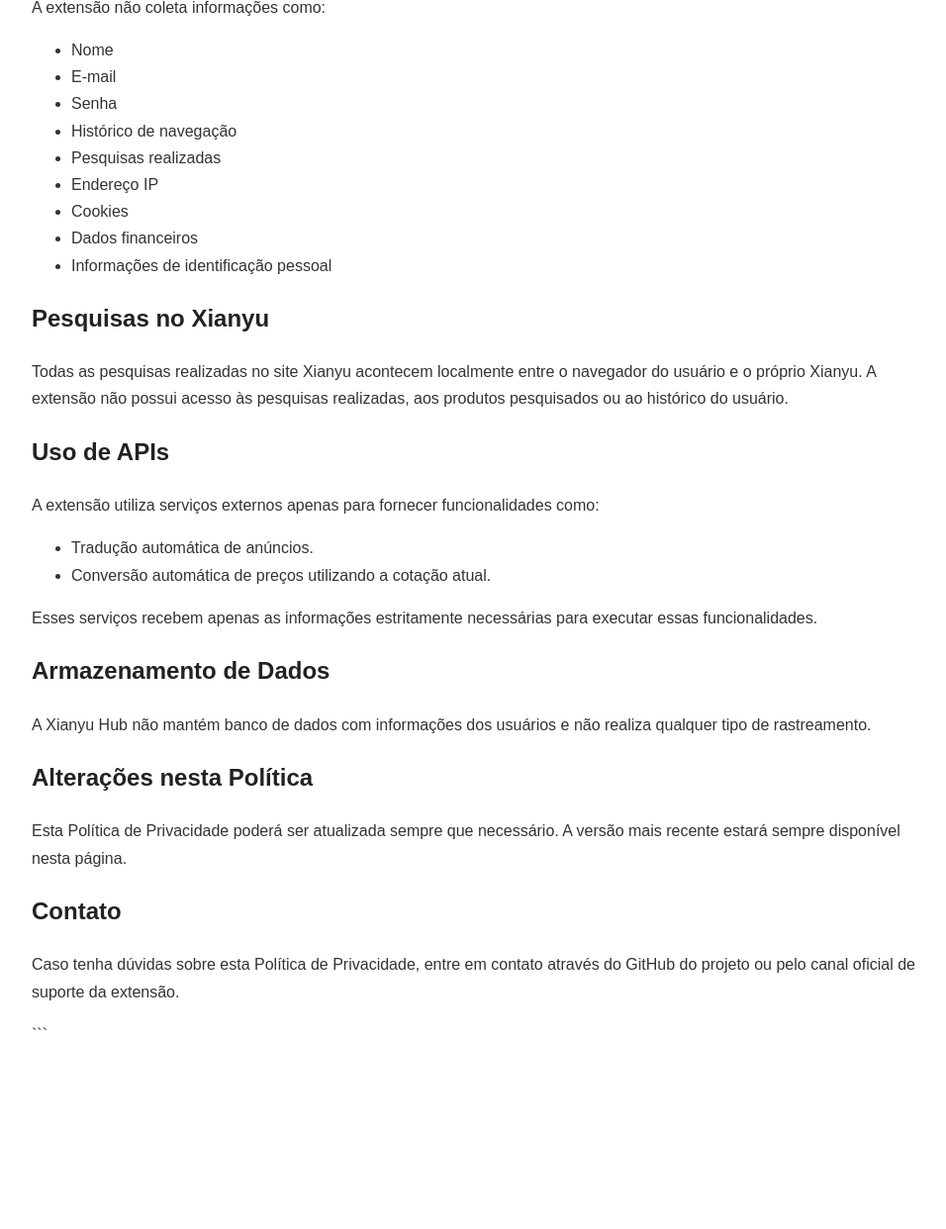
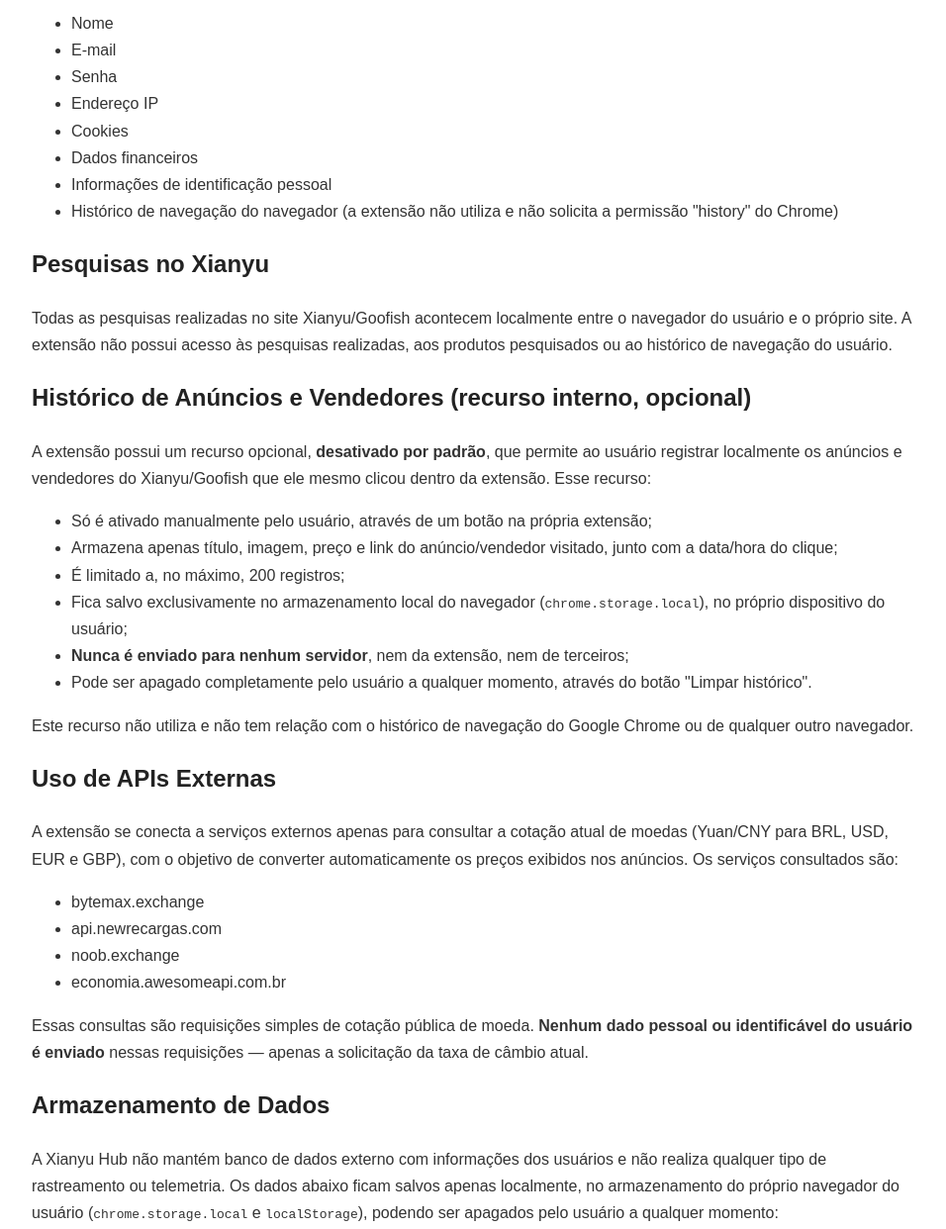
Before and after one commit to breno-sp7/xianyu-hub-privacy, a plain HTML site: page index.html in a window 1280 px wide. Shown: the part 412-1654 px from the top of the page at 99% size, without its empty margins (158-1114 px from the left). Before the commit the page ends 1531 px from the top, so only its background shows below. Drawn offline with Linux system fonts and the light colour scheme.

Commit message:
index.html

````diff
--- a/index.html
+++ b/index.html
@@ -1,4 +1,3 @@
-```html
 <!DOCTYPE html>
 <html lang="pt-BR">
 <head>
@@ -22,56 +21,63 @@
 <body>
 
 <h1>Política de Privacidade - Xianyu Hub</h1>
-
-<p><strong>Última atualização:</strong> 31 de julho de 2026</p>
+<p><strong>Última atualização:</strong> 15 de setembro de 2026</p>
 
 <p>A extensão <strong>Xianyu Hub</strong> foi desenvolvida com o compromisso de proteger a privacidade de seus usuários. Esta política explica como a extensão utiliza informações durante seu funcionamento.</p>
 
 <h2>Coleta de Dados</h2>
-
 <p>A Xianyu Hub <strong>não coleta, armazena, vende ou compartilha dados pessoais dos usuários</strong>.</p>
-
 <p>A extensão não coleta informações como:</p>
-
 <ul>
 <li>Nome</li>
 <li>E-mail</li>
 <li>Senha</li>
-<li>Histórico de navegação</li>
-<li>Pesquisas realizadas</li>
 <li>Endereço IP</li>
 <li>Cookies</li>
 <li>Dados financeiros</li>
 <li>Informações de identificação pessoal</li>
+<li>Histórico de navegação do navegador (a extensão não utiliza e não solicita a permissão "history" do Chrome)</li>
 </ul>
 
 <h2>Pesquisas no Xianyu</h2>
+<p>Todas as pesquisas realizadas no site Xianyu/Goofish acontecem localmente entre o navegador do usuário e o próprio site. A extensão não possui acesso às pesquisas realizadas, aos produtos pesquisados ou ao histórico de navegação do usuário.</p>
 
-<p>Todas as pesquisas realizadas no site Xianyu acontecem localmente entre o navegador do usuário e o próprio Xianyu. A extensão não possui acesso às pesquisas realizadas, aos produtos pesquisados ou ao histórico do usuário.</p>
+<h2>Histórico de Anúncios e Vendedores (recurso interno, opcional)</h2>
+<p>A extensão possui um recurso opcional, <strong>desativado por padrão</strong>, que permite ao usuário registrar localmente os anúncios e vendedores do Xianyu/Goofish que ele mesmo clicou dentro da extensão. Esse recurso:</p>
+<ul>
+<li>Só é ativado manualmente pelo usuário, através de um botão na própria extensão;</li>
+<li>Armazena apenas título, imagem, preço e link do anúncio/vendedor visitado, junto com a data/hora do clique;</li>
+<li>É limitado a, no máximo, 200 registros;</li>
+<li>Fica salvo exclusivamente no armazenamento local do navegador (<code>chrome.storage.local</code>), no próprio dispositivo do usuário;</li>
+<li><strong>Nunca é enviado para nenhum servidor</strong>, nem da extensão, nem de terceiros;</li>
+<li>Pode ser apagado completamente pelo usuário a qualquer momento, através do botão "Limpar histórico".</li>
+</ul>
+<p>Este recurso não utiliza e não tem relação com o histórico de navegação do Google Chrome ou de qualquer outro navegador.</p>
 
-<h2>Uso de APIs</h2>
+<h2>Uso de APIs Externas</h2>
+<p>A extensão se conecta a serviços externos apenas para consultar a cotação atual de moedas (Yuan/CNY para BRL, USD, EUR e GBP), com o objetivo de converter automaticamente os preços exibidos nos anúncios. Os serviços consultados são:</p>
+<ul>
+<li>bytemax.exchange</li>
+<li>api.newrecargas.com</li>
+<li>noob.exchange</li>
+<li>economia.awesomeapi.com.br</li>
+</ul>
+<p>Essas consultas são requisições simples de cotação pública de moeda. <strong>Nenhum dado pessoal ou identificável do usuário é enviado</strong> nessas requisições — apenas a solicitação da taxa de câmbio atual.</p>
 
-<p>A extensão utiliza serviços externos apenas para fornecer funcionalidades como:</p>
-
+<h2>Armazenamento de Dados</h2>
+<p>A Xianyu Hub não mantém banco de dados externo com informações dos usuários e não realiza qualquer tipo de rastreamento ou telemetria. Os dados abaixo ficam salvos apenas localmente, no armazenamento do próprio navegador do usuário (<code>chrome.storage.local</code> e <code>localStorage</code>), podendo ser apagados pelo usuário a qualquer momento:</p>
 <ul>
-<li>Tradução automática de anúncios.</li>
-<li>Conversão automática de preços utilizando a cotação atual.</li>
+<li>Favoritos salvos pelo usuário;</li>
+<li>Vendedores salvos pelo usuário;</li>
+<li>Histórico opcional de anúncios/vendedores (ver seção acima);</li>
+<li>Preferências de tema (claro/escuro), idioma e moeda selecionada.</li>
 </ul>
 
-<p>Esses serviços recebem apenas as informações estritamente necessárias para executar essas funcionalidades.</p>
-
-<h2>Armazenamento de Dados</h2>
-
-<p>A Xianyu Hub não mantém banco de dados com informações dos usuários e não realiza qualquer tipo de rastreamento.</p>
-
 <h2>Alterações nesta Política</h2>
-
 <p>Esta Política de Privacidade poderá ser atualizada sempre que necessário. A versão mais recente estará sempre disponível nesta página.</p>
 
 <h2>Contato</h2>
-
 <p>Caso tenha dúvidas sobre esta Política de Privacidade, entre em contato através do GitHub do projeto ou pelo canal oficial de suporte da extensão.</p>
 
 </body>
 </html>
-```
````
Lines whose indentation alone changed are shown as unchanged.
